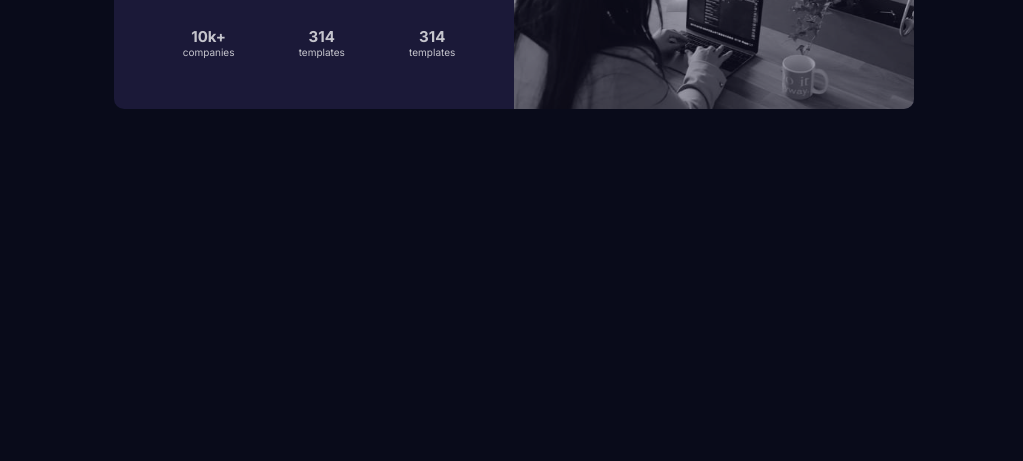
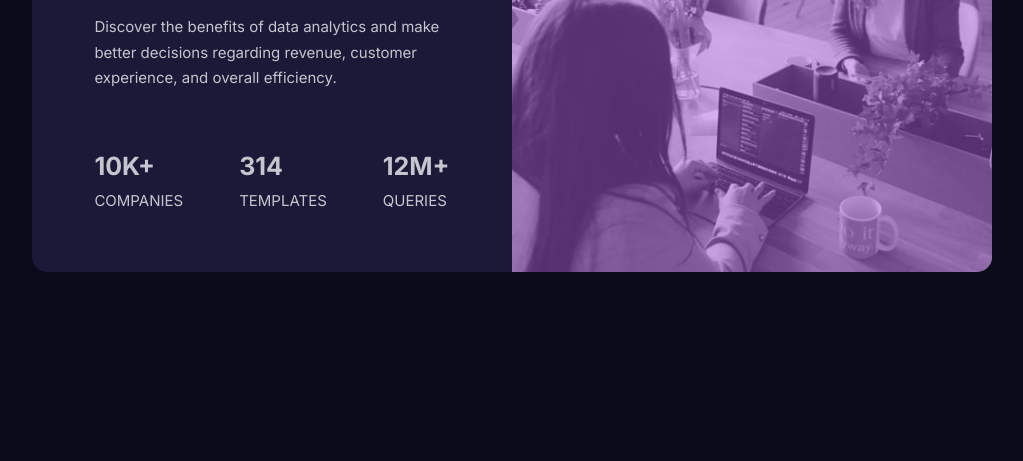
Before and after one commit to cesarsualizarazo/Stats-preview-card-component, a plain HTML site: page index.html in a window 1280 px wide. Shown: the part 339-800 px from the top of the page, without its empty margins (128-1151 px from the left). Drawn offline with Linux system fonts and the light colour scheme.

Commit message:
Add files via upload

```diff
--- a/index.html
+++ b/index.html
@@ -1,39 +1,53 @@
 <!DOCTYPE html>
 <html lang="en">
-
 <head>
   <meta charset="UTF-8">
   <meta name="viewport" content="width=device-width, initial-scale=1.0"> <!-- displays site properly based on user's device -->
+  <link rel="stylesheet" href="master.css">
+  <link rel="preconnect" href="https://fonts.googleapis.com">
+<link rel="preconnect" href="https://fonts.gstatic.com" crossorigin>
+<link href="https://fonts.googleapis.com/css2?family=Inter:wght@400;700&display=swap" rel="stylesheet">
+  <link rel="icon" type="image/png" sizes="32x32" href="./images/favicon-32x32.png">
 
-  <link rel="icon" type="image/png" sizes="32x32" href="./images/favicon-32x32.png">
-  <link rel="stylesheet" href="css/styles.css">
-  <link rel="preconnect" href="https://fonts.googleapis.com">
-  <link rel="preconnect" href="https://fonts.gstatic.com" crossorigin>
-  <link href="https://fonts.googleapis.com/css2?family=Inter:wght@400;700&display=swap" rel="stylesheet">
   <title>Frontend Mentor | Stats preview card component</title>
 
 </head>
-
 <body>
-  <div class="main-content">
-    <div class="left-content">
-      <div class="in-content">
-        <h1>Get <span style="color:hsl(277, 64%, 61%);">insights</span> that help your business grow.</h1>
-        <p>Discover the benefits of data analytics and make better decisions regarding revenue, customer
+  <div class="container">
+    <div class="wrapper">
+      <div class="text-component">
+        <h1 class="title">Get <span>insights</span> that help your business grow.</h1>
+        <p class="content">Discover the benefits of data analytics and make better decisions regarding revenue, customer
           experience, and overall efficiency.</p>
-          <ul class="nav">
-            <li><span class="des">10k+</span><br>companies</li>
-            <li><span class="des">314</span><br>templates</li>
-            <li><span class="des">314</span><br>templates</li>
-          </ul>
+          <div class="stat-box">
+            <div>
+              <p class="num">10k+</p>
+              <p>companies</p>
+            </div>
+            <div>
+              <p class="num">314</p>
+              <p>templates</p>
+            </div>
+            <div>
+              <p class="num">12m+</p>
+              <p>queries</p>
+            </div>
           </div>
       </div>
-      <div class="right-content">
-        <img class="desktop-img" src="images/image-header-desktop.jpg" alt="desktop-img">
+      <div class="img-component">
+        <img src="images/image-header-desktop.jpg" alt="">
       </div>
     </div>
+
   </div>
 
+
+
+
+
+
+
+  </div>
 </body>
 
 </html>
--- /dev/null
+++ b/master.css
@@ -0,0 +1,130 @@
+* {
+  margin: 0;
+  padding: 0;
+  box-sizing: border-box;
+}
+
+/*reset the whole browser property to avoid overrading*/
+body {
+  font-family: 'Inter', sans-serif;
+  font-size: 15px;
+  min-height: 100vh;
+  /*100vh means that the initial body height will take 100% of the viewport height*/
+  background-color: hsl(233, 47%, 7%);
+  display: flex;
+  align-items: center;
+}
+
+/*Set body's properties. align the content to center */
+.container {
+  max-width: 1024px;
+  /*the width of the browser window (including the scroll bar) is 1024 pixels or less.*/
+  /*background: red*/
+  margin: 0 auto;
+  /*margin top/bottom is zero and left/right is auto*/
+}
+
+.wrapper {
+  background-color: hsl(244, 38%, 16%);
+  display: grid;
+  grid-template-columns: 1fr 1fr;
+  /*Fr is a fractional unit and 1fr is for 1 part of the available space*/
+  border-radius: 15px;
+  overflow: hidden;
+  /*When overflow: hidden is added to the container element, it hides its children that don’t fit in the container.*/
+  margin: 2rem;
+  /*Let a gap between the container and the window everything it gets smaller*/
+}
+
+.text-component {
+  padding: 13%;
+}
+
+.img-component img {
+  width: 100%;
+  height: 100%;
+  object-fit: cover
+    /*indica cómo el contenido de un elemento reemplazado, por ejemplo un <img> o <video>, debería redimensionarse para ajustarse a su contenedor.*/
+}
+
+/*calls the class div and point to the img element*/
+.img-component {
+  position: relative;
+}
+
+/*we set the position so we can position the pseudo element*/
+.img-component::after {
+  position: absolute;
+  content: '';
+  width: 100%;
+  height: 100%;
+  top: 0;
+  left: 0;
+  background-color: hsl(277, 64%, 61%);
+  opacity: .5;
+}
+
+/*we create a pseudo element to create the another element after the picture*/
+.title {
+  color: hsl(0, 0%, 100%);
+  font-weight: 700;
+  padding-bottom: 30px;
+}
+
+.title span {
+  color: hsl(277, 64%, 61%);
+}
+
+.content {
+  color: hsla(0, 0%, 100%, 0.75);
+  padding-bottom: 60px;
+  /**/
+  line-height: 1.7;
+  /*gives height between lines*/
+}
+
+.stat-box {
+  color: hsla(0, 0%, 100%, 0.75);
+  display: flex;
+  justify-content: space-between;
+  text-transform: uppercase;
+  /*transform the text from lowercase to uppercase*/
+}
+
+.stat-box p.num {
+  font-size: 25px;
+  font-weight: 700;
+  margin-bottom: 10px;
+}
+
+@media only screen and (max-width:425px) {
+  body {
+    text-align: center;
+  }
+
+  .wrapper {
+    grid-template-columns: 1fr;
+  }
+
+  .img-component {
+    order: -1;
+  }
+
+  .stat-box {
+    flex-direction: column;
+  }
+
+  /*as the box was set to display flex, it is not necessary to re-set again. just change the flex direction and that is all*/
+  .stat-box div {
+    margin-top: 50px;
+  }
+  .title{
+    font-size: 26px;
+  }
+
+  /*@media only screen and (max-width:600px){
+  body{
+    background-color: blue;
+    {
+}/*/
+  /**Change the background color of the <body> element to "lightblue" when the browser window is 600px wide or less:*/
```
